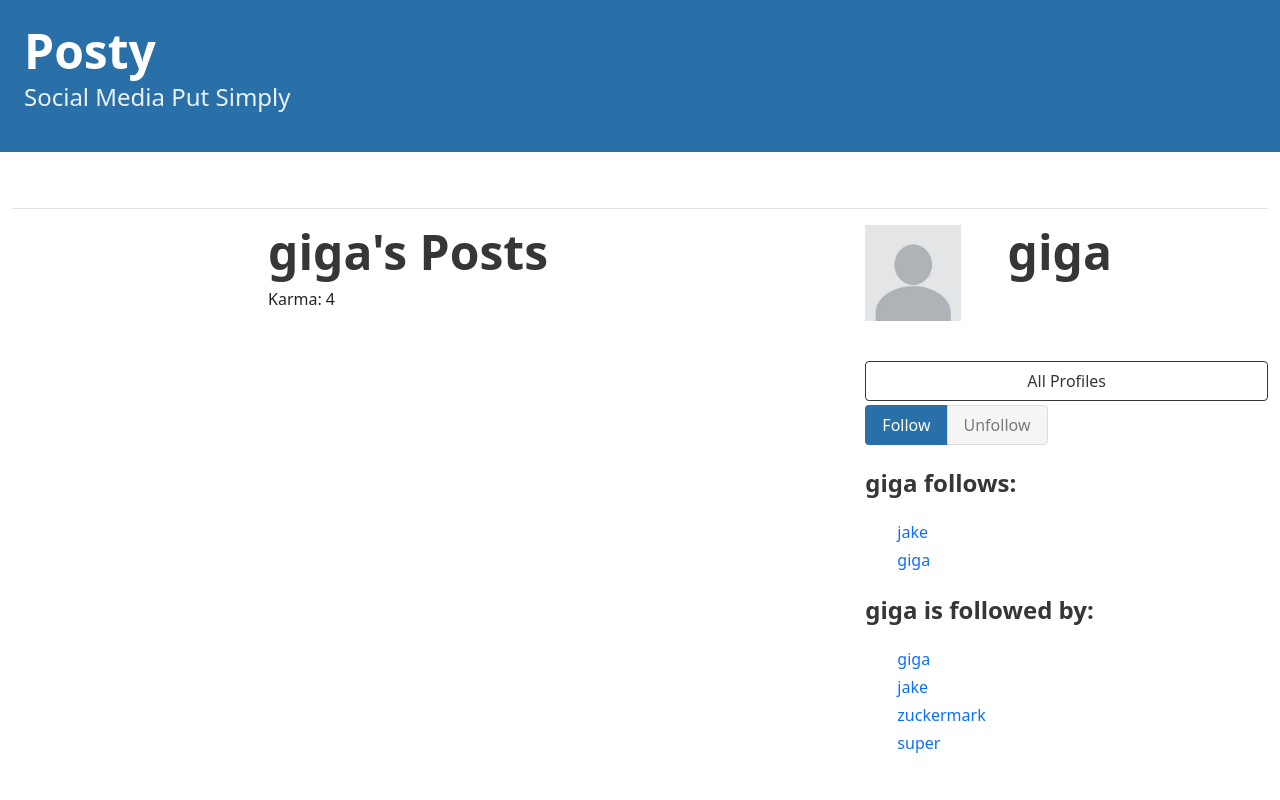
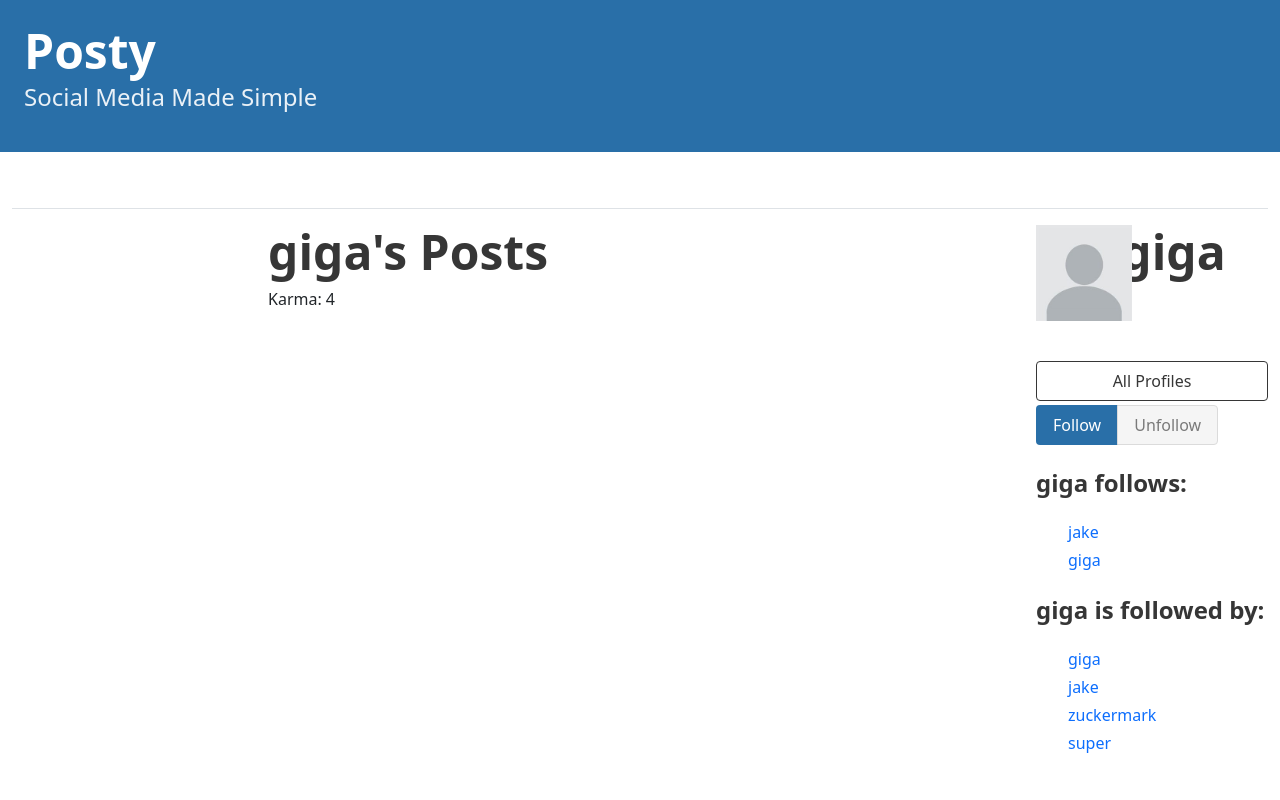
Before and after one commit to cake-dev/posty, a Django app: page /profile/2/ in a window 1280 px wide. Run offline with Django 4.2, Linux system fonts and the light colour scheme; data comes from the database, SQL or seed files in the repository; both versions use the stored data as it was after the commit; some libraries are stand-ins or nearby versions.

Commit message:
fix profile layout, post detail word wrap

```diff
--- a/posty/forms.py
+++ b/posty/forms.py
@@ -19,9 +19,10 @@
                 "maxlength": "255",
                 "minlength": "1",
                 "rows": "3",
-            }
+            },
         ),
         label="",
+        error_messages={"required": ""},
     )
     image = forms.ImageField(
         required=False,
--- a/templates/base.html
+++ b/templates/base.html
@@ -30,7 +30,7 @@
             <section class="hero is-small is-success mb-4 has-background-info-dark">
                 <div class="hero-body">
                     <h1 class="title is-1">Posty</h1>
-                    <p class="subtitle is-4">Social Media Put Simply</p>
+                    <p class="subtitle is-4">Social Media Made Simple</p>
                 </div>
             </section>
         </a>
--- a/templates/posty/post_detail.html
+++ b/templates/posty/post_detail.html
@@ -7,7 +7,7 @@
             <h2>{{ post.user.username|upper }}'s Post</h2>
         </u>
         <br>
-        {{ post.body|wordwrap:30|linebreaks }}
+        {{ post.body|wordwrap:60|linebreaks }}
         {% comment %} set width and height if image is default image {% endcomment %}
         {% if post.image.url == '/media/images/onebyone.png' %}
             <img src="{{ post.image.url }}"
--- a/templates/posty/profile.html
+++ b/templates/posty/profile.html
@@ -2,7 +2,7 @@
 <!-- TODO display profile posts in descending order -->
 {% extends 'base.html' %}
 {% block content %}
-    <div class="column">
+    <div class="column is-three-fifths">
         <div class="block">
             <h1 class="title is-1">{{ profile.user.username }}'s Posts</h1>
             Karma: {{ profile.user.user_karma }}
@@ -21,7 +21,7 @@
             {% endfor %}
         </div>
     </div>
-    <div class="column is-one-third">
+    <div class="column is-one-fifth">
         <div class="columns">
             <div class="column is-one-third">
                 <figure class="image is-96x96">
```
Also changed, not shown: db.sqlite3.
